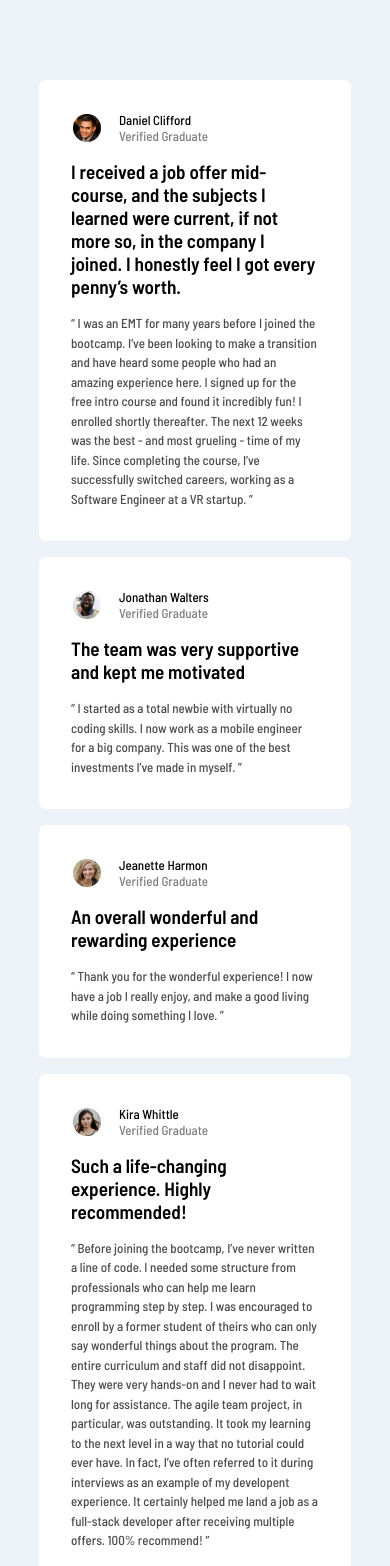
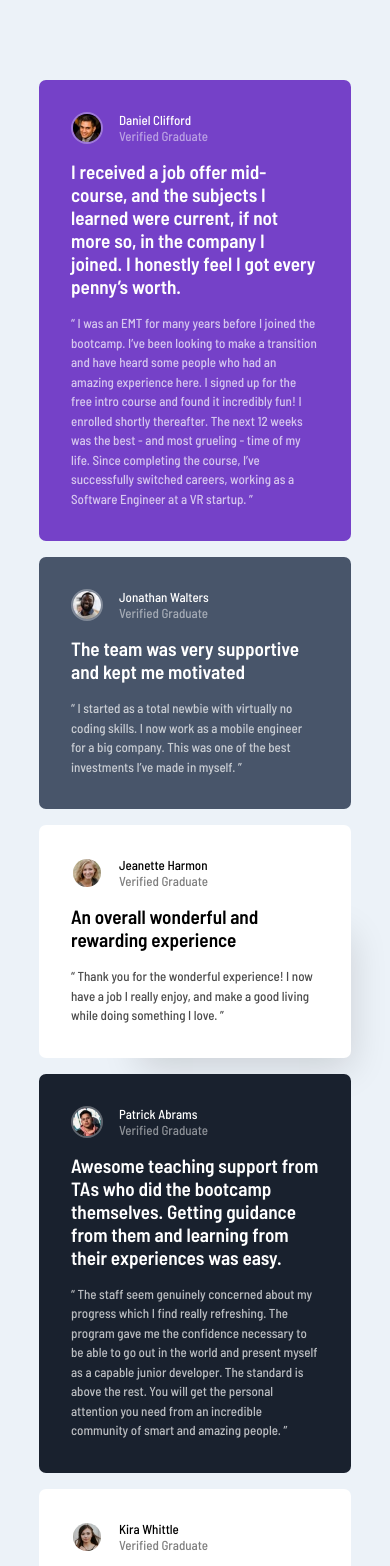
Before and after one commit to Athlla/Testimonial-grid, a plain HTML site: page index.html in a window 390 px wide. Shown: the top 1566 px of the page. Drawn offline with Linux system fonts and the light colour scheme.

Commit message:
change mobile display to grid and add color to each card

```diff
--- a/index.html
+++ b/index.html
@@ -23,7 +23,7 @@
   </head>
   <body>
     <div class="container">
-      <div class="testimonial">
+      <div class="testimonial card-1">
         <div class="testimonial__user">
           <img
             src="images/image-daniel.jpg"
@@ -50,7 +50,7 @@
           a Software Engineer at a VR startup. ”
         </div>
       </div>
-      <div class="testimonial">
+      <div class="testimonial card-2">
         <div class="testimonial__user">
           <img
             src="images/image-jonathan.jpg"
@@ -71,7 +71,7 @@
           investments I’ve made in myself. ”
         </div>
       </div>
-      <div class="testimonial">
+      <div class="testimonial card-3">
         <div class="testimonial__user">
           <img
             src="images/image-jeanette.jpg"
@@ -91,7 +91,7 @@
           enjoy, and make a good living while doing something I love. ”
         </div>
       </div>
-      <div class="testimonial">
+      <div class="testimonial card-4">
         <div class="testimonial__user">
           <img
             src="images/image-kira.jpg"
@@ -120,7 +120,7 @@
           developer after receiving multiple offers. 100% recommend! ”
         </div>
       </div>
-      <div class="testimonial">
+      <div class="testimonial card-5">
         <div class="testimonial__user">
           <img
             src="images/image-patrick.jpg"
--- a/styles/main.scss
+++ b/styles/main.scss
@@ -23,6 +23,14 @@ body {
   width: 80%;
   max-width: 350px;
   margin: 5rem auto;
+  display: grid;
+  grid-template-columns: 1fr;
+  grid-template-areas:
+    'card-1'
+    'card-2'
+    'card-3'
+    'card-4'
+    'card-5';
 
   .testimonial {
     width: 100%;
@@ -67,4 +75,32 @@ body {
       opacity: 0.7;
     }
   }
+
+  .card-1 {
+    grid-area: card-1;
+    color: $white;
+    background: $moderate-violet;
+  }
+
+  .card-2 {
+    background: $very-dark-grayish-blue;
+    grid-area: card-2;
+    color: $white;
+  }
+
+  .card-3 {
+    grid-area: card-3;
+    box-shadow: 50px 60px 35px -50px rgba(0, 0, 0, 0.14);
+  }
+
+  .card-4 {
+    grid-area: card-5;
+    box-shadow: 50px 60px 35px -50px rgba(0, 0, 0, 0.14);
+  }
+
+  .card-5 {
+    grid-area: card-4;
+    background: $very-dark-blackish-blue;
+    color: $white;
+  }
 }
```
Also changed, not shown: styles/main.css, 1 other file.
